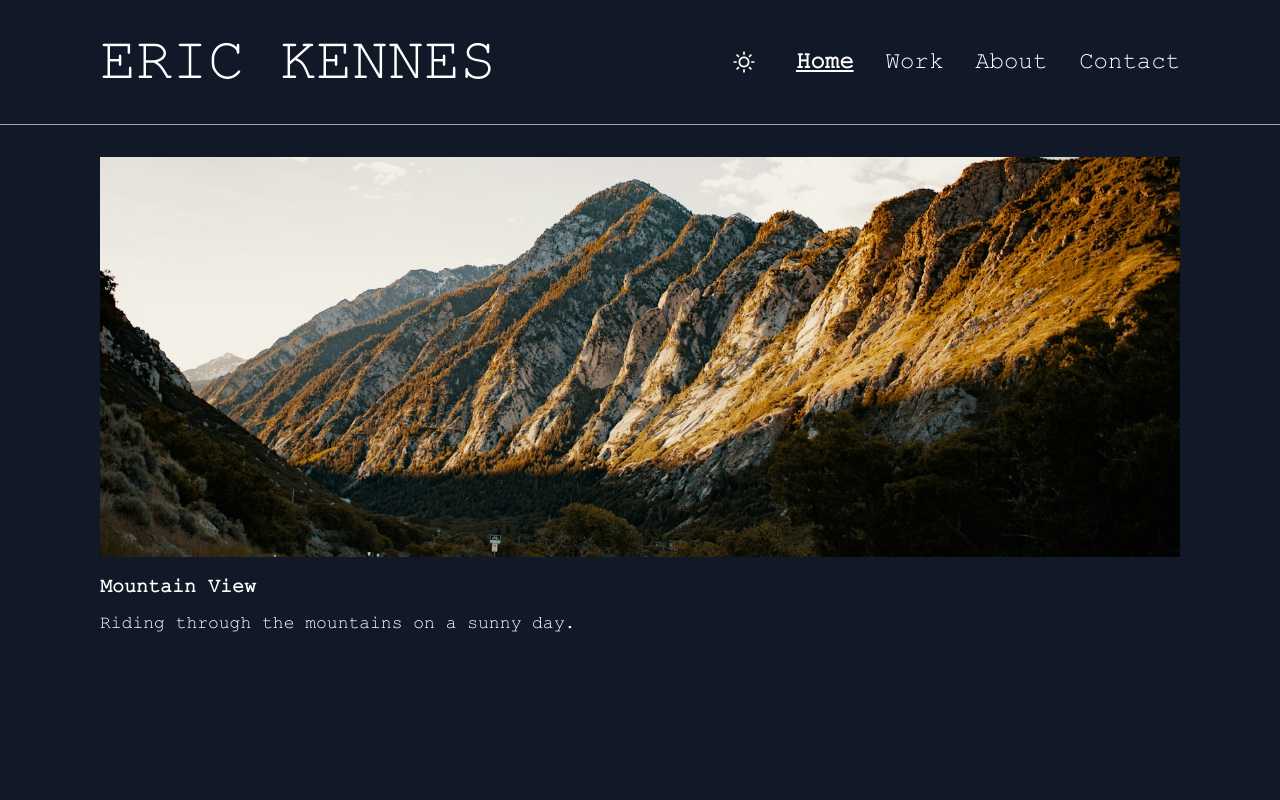
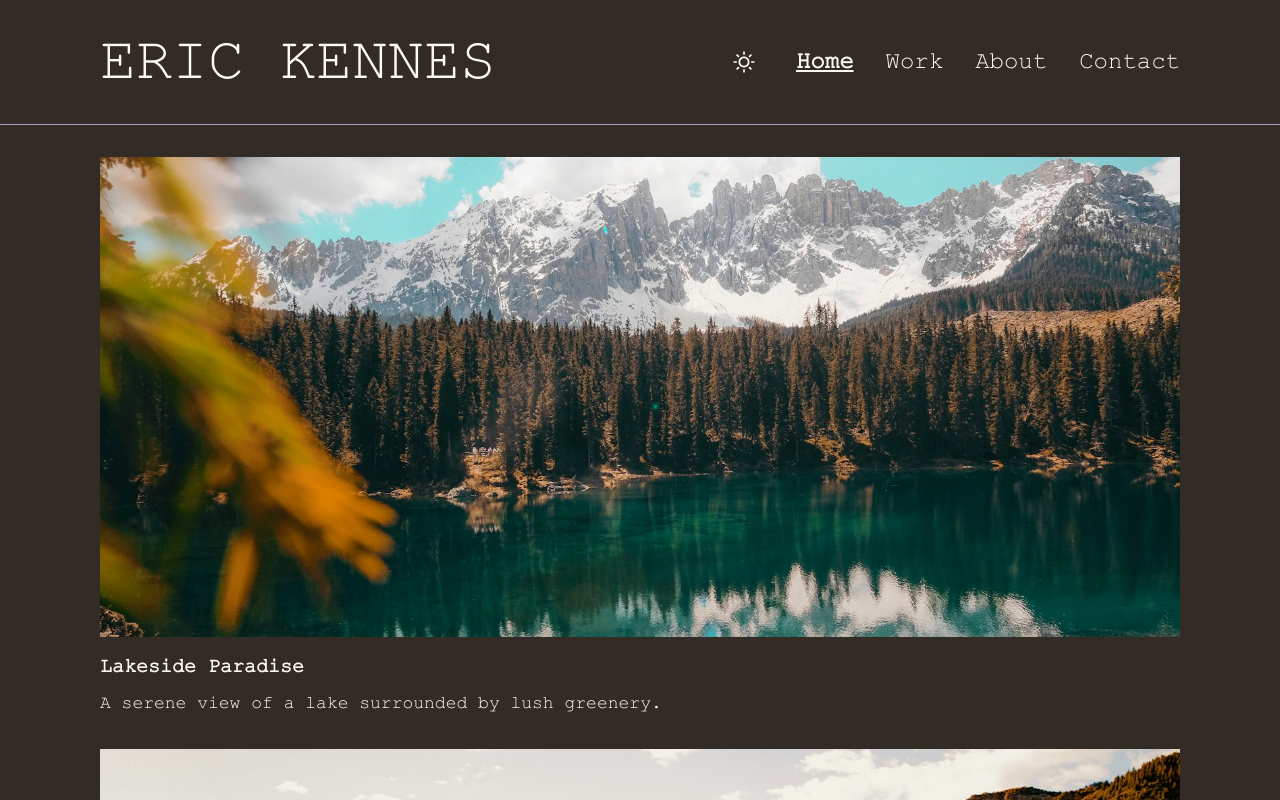
Before and after one commit to jack-rowe/eric-kennes, a Next.js app: page / in a window 1280 px wide. Both pictures are taken after a click on the icon 743 px from the left and 62 px from the top of the page. Shown: the top 800 px of the page. Built offline with nearby package versions, Linux system fonts and the light colour scheme.

Commit message:
color of contact form

```diff
--- a/src/app/contact/page.tsx
+++ b/src/app/contact/page.tsx
@@ -14,11 +14,17 @@ const Contact: FC = () => {
 
   function onSubmit(data: FormData) {
     // sendEmail(data);
+    //open a mailto link
+    window.open(
+      `mailto:jackrowe97@hotmail.com` +
+        `?subject=Message from ${data.name}` +
+        `&body=${data.message}`
+    );
   }
 
   return (
     <main className="flex flex-col items-center justify-between p-4 sm:p-6 md:p-8 overflow-hidden mx-auto">
-      <div className="flex w-full max-w-[1080px] flex-col md:flex-row space-y-0 md:space-y-0 md:space-x-6">
+      <div className="flex w-full max-w-[1080px] flex-col md:flex-row space-y-0 md:space-y-0 md:space-x-6 bg-">
         <div className="md:w-1/2">
           <p className="text-xl mb-8 md:mb-4">
             I would love to hear from you! Whether you have questions about my
@@ -29,41 +35,47 @@ const Contact: FC = () => {
         <div className="md:w-1/2">
           <form
             onSubmit={handleSubmit(onSubmit)}
-            className="flex flex-col space-y-4 w-full p-6 rounded-lg shadow-lg bg-white dark:bg-gray-800 "
+            className="flex flex-col space-y-4 w-full p-6 rounded-lg shadow-lg bg-primaryWhite text-primaryGrey"
           >
-            <label htmlFor="name" className="text-lg font-semibold mb-2">
+            <div className="flex flex-col">
+              <label htmlFor="name" className="text-lg font-semibold">
                 Full Name
               </label>
               <input
                 type="text"
                 id="name"
                 placeholder="Full Name"
-              className="p-2 border rounded-lg dark:bg-gray-900 "
+                className="p-2 border rounded-lg bg-primaryWhite text-primaryGrey border-primaryGrey focus:outline-primaryGrey focus:outline-none focus:border-transparent"
                 {...register("name", { required: true })}
               />
-            <label htmlFor="email" className="text-lg font-semibold mb-2">
+            </div>
+            <div className="flex flex-col">
+              <label htmlFor="email" className="text-lg font-semibold">
                 Email Address
               </label>
               <input
                 type="email"
                 id="email"
                 placeholder="example@domain.com"
-              className="p-2 border rounded-lg dark:bg-gray-900 "
+                className="p-2 border rounded-lg bg-primaryWhite text-primaryGrey border-primaryGrey focus:outline-primaryGrey focus:outline-none focus:border-transparent"
                 {...register("email", { required: true })}
               />
-            <label htmlFor="message" className="text-lg font-semibold mb-2">
+            </div>
+            <div className="flex flex-col">
+              <label htmlFor="message" className="text-lg font-semibold">
                 Message
               </label>
               <textarea
                 id="message"
                 rows={4}
                 placeholder="Type your message"
-              className="p-2 border rounded-lg resize-none dark:bg-gray-900 "
+                className="p-2 border rounded-lg resize-none bg-primaryWhite text-primaryGrey border-primaryGrey focus:outline-primaryGrey focus:outline-none focus:border-transparent"
                 {...register("message", { required: true })}
               ></textarea>
+            </div>
             <button
               type="submit"
-              className="w-full py-3 text-xl bg-gray-900  text-white font-semibold rounded-lg  transition duration-300"
+              className="w-full py-3 text-xl bg-primaryGrey  text-primaryWhite font-semibold rounded-lg transition duration-300"
             >
               Send Message
             </button>
--- a/src/app/layout.tsx
+++ b/src/app/layout.tsx
@@ -15,7 +15,7 @@ export default function RootLayout({
 }>) {
   return (
     <html lang="en">
-      <body className="font-courier dark:bg-gray-900 dark:text-white">
+      <body className="font-courier bg-primaryWhite dark:bg-primaryGrey dark:text-primaryWhite">
         <ThemeProvider attribute="class">
           <Header />
           {children}
--- a/src/app/page.tsx
+++ b/src/app/page.tsx
@@ -1,10 +1,8 @@
 "use client";
-import { mainGalleryImages } from "@/content/images";
+import { featuredImages } from "@/content/images";
 import LightboxViewer from "@/components/LightboxViewer";
 
 export default function Home() {
-  const firstImage = mainGalleryImages[0];
-
   return (
     <main className="flex flex-col items-center justify-start p-4 sm:p-6 md:p-8 overflow-hidden mx-auto">
       <div className="w-full max-w-[1080px]">
@@ -14,14 +12,9 @@ export default function Home() {
               infinite: false,
             },
           }}
-          galleryData={[firstImage]}
+          galleryData={featuredImages}
+          featuredView={true}
         />
-        {firstImage.title && (
-          <p className="mt-4 text-xl font-semibold">{firstImage.title}</p>
-        )}
-        {firstImage.description && (
-          <p className="mt-2 text-lg">{firstImage.description}</p>
-        )}
       </div>
     </main>
   );
--- a/src/app/work/page.tsx
+++ b/src/app/work/page.tsx
@@ -5,7 +5,6 @@ export default function Work() {
   return (
     <main className="flex   flex-col items-center justify-between p-4 sm:p-6 md:p-8 overflow-hidden mx-auto">
       <div className="flex w-full max-w-[1080px] flex-col space-y-4">
-        <p className="text-4xl font-bold">All Work</p>
         <LightboxViewer
           options={{
             Carousel: {
--- a/src/components/Header.tsx
+++ b/src/components/Header.tsx
@@ -27,7 +27,7 @@ export const Header = () => {
   ];
 
   return (
-    <div className="border-b border-gray-400 py-8 dark:bg-gray-900 dark:text-white">
+    <div className="border-b border-gray-400 py-8 dark:bg-primaryGrey00 dark:text-primaryWhite">
       <div className="max-w-[1080px] mx-auto flex items-center justify-between">
         <a href="/">
           <h1 className="text-4xl lg:text-6xl ml-4 lg:ml-0">ERIC KENNES</h1>
@@ -36,12 +36,12 @@ export const Header = () => {
           {mounted &&
             (theme === "dark" ? (
               <AiOutlineSun
-                className="h-10 w-10 hover:bg-gray-800 p-2 rounded-md mr-8 cursor-pointer"
+                className="h-10 w-10 hover:bg-primaryGrey p-2 rounded-md mr-8 cursor-pointer"
                 onClick={() => setTheme("light")}
               />
             ) : (
               <AiOutlineMoon
-                className="h-10 w-10 hover:bg-gray-200 p-2 rounded-md mr-8 cursor-pointer"
+                className="h-10 w-10 hover:bg-primaryWhite p-2 rounded-md mr-8 cursor-pointer"
                 onClick={() => setTheme("dark")}
               />
             ))}
@@ -58,7 +58,7 @@ export const Header = () => {
               className={cn(
                 !isNavOpen && "hidden",
                 isNavOpen &&
-                  "absolute top-0 left-0 w-full h-full flex flex-col items-center justify-center bg-white dark:bg-gray-900 opacity-95 z-50"
+                  "absolute top-0 left-0 w-full h-full flex flex-col items-center justify-center bg-primaryWhite dark:bg-primaryGrey opacity-95 z-50"
               )}
             >
               <div className="absolute top-0 right-0 py-8" onClick={closeNav}>
--- a/src/components/LightboxViewer.tsx
+++ b/src/components/LightboxViewer.tsx
@@ -9,6 +9,7 @@ type LightboxViewerProps = {
   options?: Record<string, any>;
   galleryData: ImageJSON[];
   children?: React.ReactNode;
+  featuredView?: boolean;
 };
 
 function LightboxViewer({
@@ -16,6 +17,7 @@ function LightboxViewer({
   options,
   galleryData,
   children,
+  featuredView = false,
 }: LightboxViewerProps) {
   const containerRef = useRef(null);
 
@@ -23,9 +25,7 @@ function LightboxViewer({
     const container = containerRef.current;
     const delegateValue = delegate || "[data-fancybox]";
     const optionsValue = options || {};
-
     NativeFancybox.bind(container, delegateValue, optionsValue);
-
     return () => {
       NativeFancybox.unbind(container);
       NativeFancybox.close();
@@ -41,6 +41,37 @@ function LightboxViewer({
             "data-src": galleryData[0].fullSizeURL,
           })
         )}
+      </div>
+    );
+  }
+
+  if (featuredView) {
+    return (
+      <div ref={containerRef} className="w-full space-y-8">
+        {galleryData.map((image: ImageJSON) => (
+          <div key={image.id} className="w-full">
+            <a
+              data-fancybox="gallery"
+              href={image.fullSizeURL}
+              className="w-full block"
+            >
+              <div className="relative w-full h-[60vh]">
+                <Image
+                  src={image.thumbnailURL}
+                  alt={image.alt}
+                  layout="fill"
+                  objectFit="cover"
+                />
+              </div>
+            </a>
+            {image.title && (
+              <p className="mt-4 text-xl font-semibold">{image.title}</p>
+            )}
+            {image.description && (
+              <p className="mt-2 text-lg">{image.description}</p>
+            )}
+          </div>
+        ))}
       </div>
     );
   }
--- a/src/content/images.ts
+++ b/src/content/images.ts
@@ -181,17 +181,23 @@ export const featuredImages: ImageJSON[] = [
     thumbnailURL: "/images/a.jpg",
     fullSizeURL: "/images/a.jpg",
     alt: "Image 1",
+    title: "Lakeside Paradise",
+    description: "A serene view of a lake surrounded by lush greenery.",
   },
   {
     id: 2,
     thumbnailURL: "/images/b.jpg",
     fullSizeURL: "/images/b.jpg",
     alt: "Image 2",
+    title: "Mountain View",
+    description: "Riding through the mountains on a sunny day.",
   },
   {
     id: 3,
     thumbnailURL: "/images/c.jpg",
     fullSizeURL: "/images/c.jpg",
     alt: "Image 3",
+    title: "Fluid Motion",
+    description: "The beauty of fluid motion captured in a single frame.",
   },
 ];
--- a/tailwind.config.ts
+++ b/tailwind.config.ts
@@ -25,6 +25,10 @@ const config: Config = {
         xl: "1280px", // Extra large devices
         "2xl": "1536px", // 2x extra large devices
       },
+      colors: {
+        primaryGrey: "#332c26",
+        primaryWhite: "#fff9f4",
+      },
     },
   },
   plugins: [],
```
Also changed, not shown: src/contexts/ThemeContext.tsx (deleted). Lines whose indentation alone changed are shown as unchanged.
